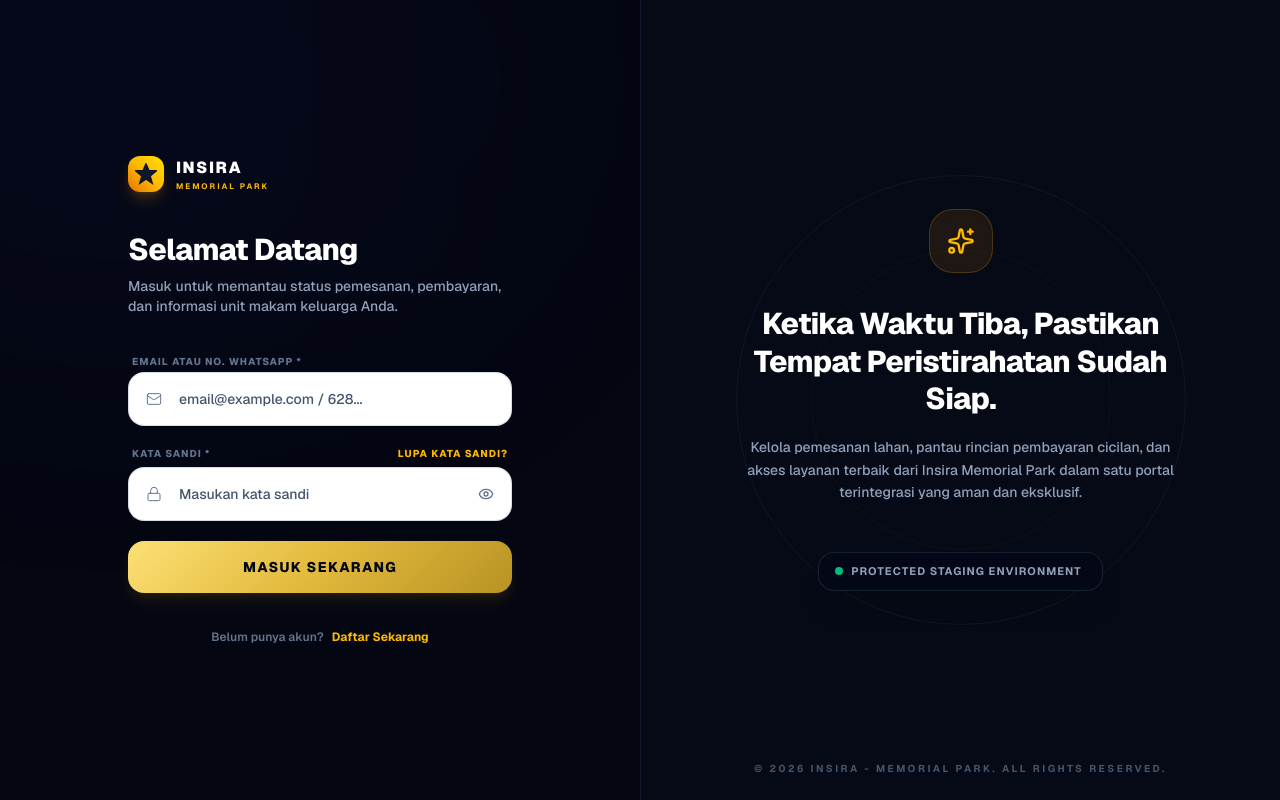
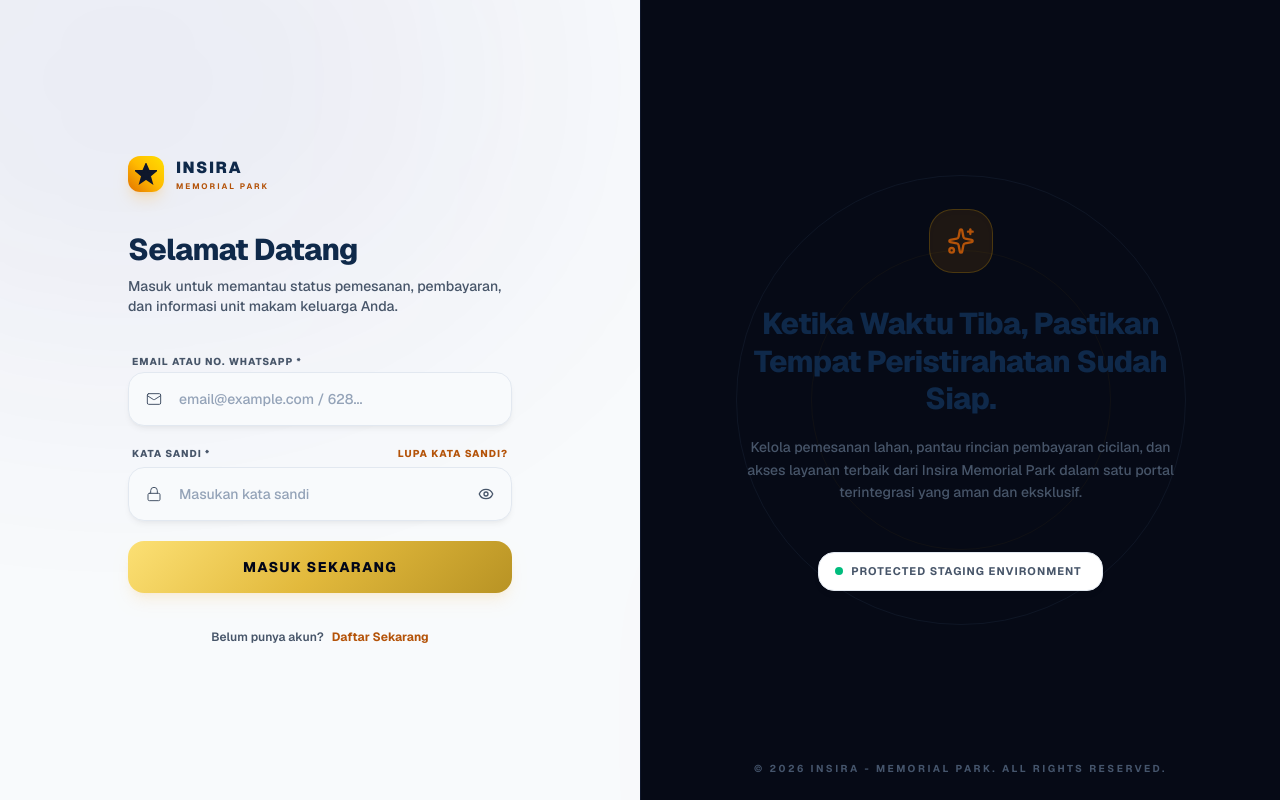
Before and after one commit to yspace89/customer-insira, a Next.js app: page /login in a window 1280 px wide. Built offline with nearby package versions, Linux system fonts and the light colour scheme.

Commit message:
fix: implement global high contrast light theme overrides to fix grey cards and dark wrappers

```diff
--- a/app/globals.css
+++ b/app/globals.css
@@ -189,3 +189,187 @@ body {
     padding: 1.5rem !important; /* Sleek, high-density padding on mobile instead of desktop p-10 */
   }
 }
+
+/* ==========================================================================
+   GLOBAL LIGHT THEME FORCE OVERRIDES (Clean, Premium, High-Contrast)
+   ========================================================================== */
+
+/* 1. Wrapper backgrounds */
+body,
+.min-h-screen,
+div[class*="bg-[#060913]"],
+div[class*="bg-slate-950"],
+.bg-\[\#060913\],
+.bg-slate-950 {
+  background-color: var(--background) !important;
+}
+
+/* Exempt Welcome Banner gradient so it remains corporate navy */
+.bg-gradient-to-r.from-slate-900\/60,
+.bg-gradient-to-r.from-slate-900 {
+  background-image: linear-gradient(to right, #091122 0%, #060913 100%) !important;
+  border-color: #1e293b !important;
+}
+
+.bg-gradient-to-r.from-slate-900\/60 * {
+  color: #ffffff !important;
+}
+.bg-gradient-to-r.from-slate-900\/60 .text-amber-400,
+.bg-gradient-to-r.from-slate-900\/60 .gold-text {
+  color: var(--brand-gold) !important;
+  background: none !important;
+  -webkit-text-fill-color: initial !important;
+}
+
+/* 2. Text colors inside content area */
+main h1, main h2, main h3, main h4, main h5, main h6,
+main .text-white,
+main h1.text-white,
+main h2.text-white,
+main h3.text-white,
+main h4.text-white,
+main .text-slate-100,
+main .text-slate-200 {
+  color: #0f294a !important;
+}
+
+main .text-slate-300,
+main .text-slate-400,
+main .text-slate-500 {
+  color: #475569 !important; /* Clear Slate gray */
+}
+
+main .text-amber-400,
+form .text-amber-400 {
+  color: #b45309 !important; /* High contrast dark amber */
+}
+
+/* 3. Cards, sheets & inner wrappers */
+.glass-card,
+main .glass-card,
+main .bg-slate-900,
+main .bg-slate-950\/40,
+main .bg-slate-950\/60,
+main .bg-slate-900\/50,
+main div[class*="bg-slate-900"],
+main div[class*="bg-slate-950"] {
+  background-color: #ffffff !important;
+  background-image: none !important;
+  border-color: #e2e8f0 !important;
+  box-shadow: 0 4px 6px -1px rgba(0, 0, 0, 0.05), 0 2px 4px -1px rgba(0, 0, 0, 0.03) !important;
+}
+
+/* Document rows inside verification and similar elements */
+main .bg-slate-950\/40 {
+  background-color: #f8fafc !important;
+  border: 1px solid #e2e8f0 !important;
+}
+
+/* 4. Form elements */
+main input,
+main select,
+main textarea,
+form input,
+form select,
+form textarea {
+  background-color: #ffffff !important;
+  color: #0f172a !important;
+  border: 1px solid #cbd5e1 !important;
+}
+
+main input::placeholder,
+main textarea::placeholder {
+  color: #94a3b8 !important;
+}
+
+main input:focus,
+main select:focus,
+main textarea:focus,
+form input:focus,
+form select:focus,
+form textarea:focus {
+  border-color: var(--brand-gold) !important;
+  box-shadow: 0 0 0 2px rgba(198, 152, 24, 0.15) !important;
+  outline: none !important;
+}
+
+/* 5. Inactive buttons (like 'Lihat' or 'Batal') */
+main button.bg-slate-900,
+main .bg-slate-900,
+main button.bg-slate-950\/20,
+main .bg-slate-950\/20,
+form button.border-slate-800 {
+  background-color: #f1f5f9 !important;
+  color: #475569 !important;
+  border: 1px solid #cbd5e1 !important;
+}
+
+main button.bg-slate-900:hover,
+main button.bg-slate-950\/20:hover,
+form button.border-slate-800:hover {
+  background-color: #e2e8f0 !important;
+  color: #0f172a !important;
+}
+
+/* Tab swiper panel background */
+main .bg-slate-950\/60.border-slate-900 {
+  background-color: #f1f5f9 !important;
+  border-color: #e2e8f0 !important;
+}
+
+.custom-tab-inactive {
+  background-color: transparent !important;
+  color: #64748b !important;
+  border: 1px solid transparent !important;
+}
+.custom-tab-inactive:hover {
+  background-color: rgba(15, 41, 74, 0.05) !important;
+  color: #0f294a !important;
+}
+
+/* Modal overlay backdrop fix */
+.fixed.inset-0[class*="bg-"] {
+  background-color: rgba(15, 41, 74, 0.4) !important;
+  backdrop-filter: blur(4px) !important;
+}
+
+/* Dashboard horizontal quick access cards overrides */
+main a.bg-white {
+  background-color: #ffffff !important;
+  border-color: #e2e8f0 !important;
+}
+
+main a.bg-white:hover {
+  background-color: #f8fafc !important;
+  border-color: var(--brand-gold) !important;
+}
+
+/* Tables styling */
+main table {
+  background-color: #ffffff !important;
+  border-collapse: collapse !important;
+  width: 100% !important;
+}
+
+main thead tr {
+  background-color: #f1f5f9 !important;
+  border-bottom: 2px solid #e2e8f0 !important;
+}
+
+main th {
+  color: #475569 !important;
+  font-weight: 700 !important;
+}
+
+main tbody tr {
+  background-color: #ffffff !important;
+  border-bottom: 1px solid #f1f5f9 !important;
+}
+
+main tbody tr:hover {
+  background-color: #f8fafc !important;
+}
+
+main td {
+  color: #0f172a !important;
+}
```
